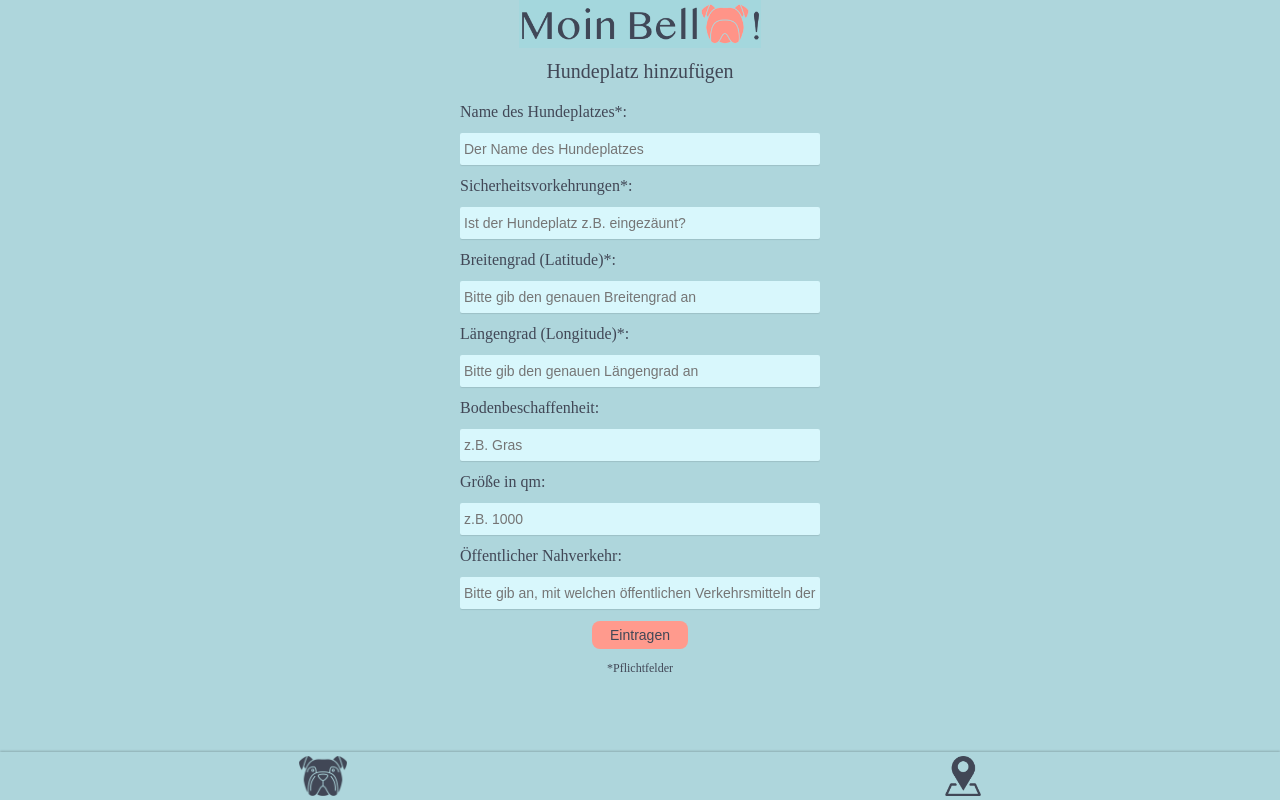
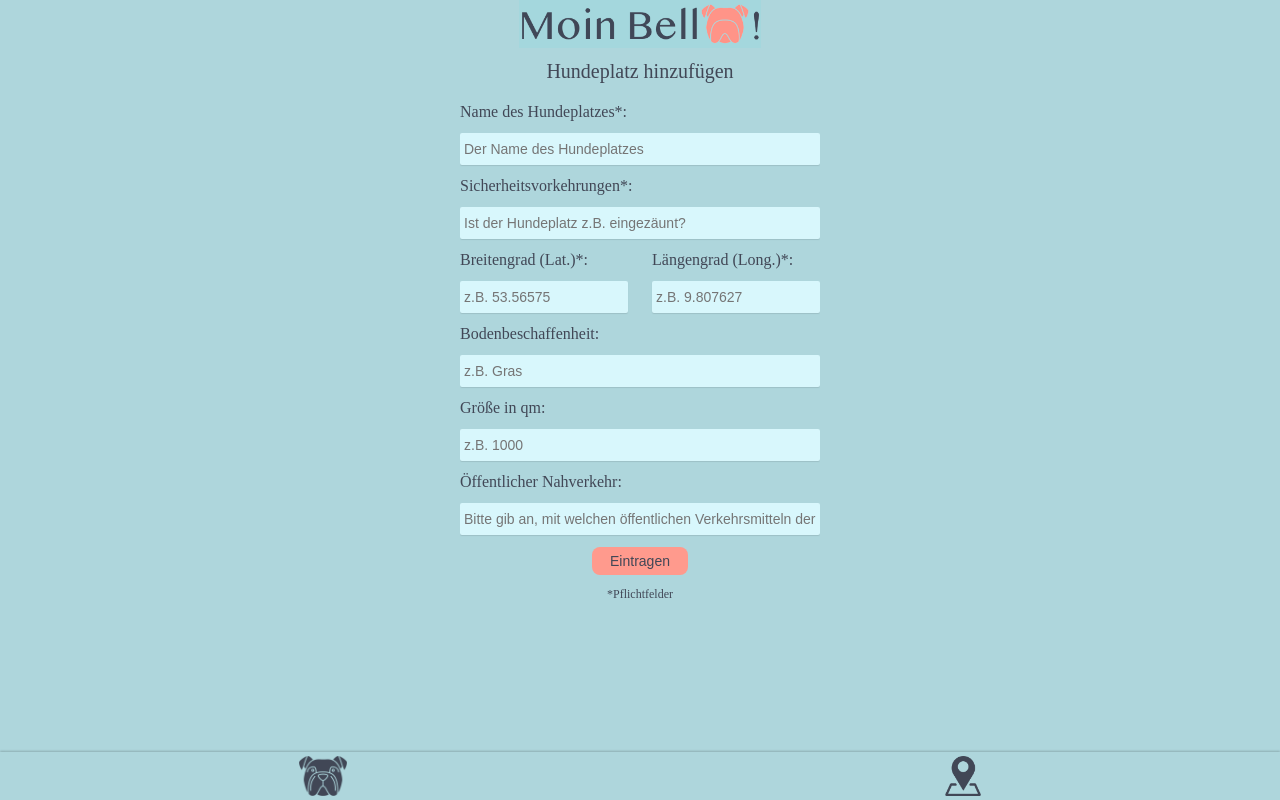
Before and after one commit to angelinakropmanns/moinbella, a React (Create React App) app: page /create-place in a window 1280 px wide. Built offline with nearby package versions, Linux system fonts and the light colour scheme.

Commit message:
restructure create place form

```diff
--- a/src/pages/CreatePlacePage.js
+++ b/src/pages/CreatePlacePage.js
@@ -39,26 +39,30 @@ export default function CreatePlacePage() {
           placeholder="Ist der Hundeplatz z.B. eingezäunt?"
           required
         />
-        <label htmlFor="lat">Breitengrad (Latitude)*:</label>
-        <InputStyled
+        <CoordinatesContainerLatStyled>
+          <label htmlFor="lat">Breitengrad (Lat.)*:</label>
+          <CoordinatesInputLatStyled
             id="lat"
             name="lat"
             type="number"
             value={place.lat}
             onChange={handleChange}
-          placeholder="Bitte gib den genauen Breitengrad an"
+            placeholder="z.B. 53.56575"
             required
           />
-        <label htmlFor="long">Längengrad (Longitude)*:</label>
-        <InputStyled
+        </CoordinatesContainerLatStyled>
+        <CoordinatesContainerLongStyled>
+          <label htmlFor="long">Längengrad (Long.)*:</label>
+          <CoordinatesInputLongStyled
             id="long"
             name="long"
             type="number"
             value={place.long}
             onChange={handleChange}
-          placeholder="Bitte gib den genauen Längengrad an"
+            placeholder="z.B. 9.807627"
             required
           />
+        </CoordinatesContainerLongStyled>
         <label htmlFor="ground">Bodenbeschaffenheit:</label>
         <InputStyled
           id="ground"
@@ -133,6 +137,52 @@ const InputStyled = styled.input`
   background-color: #d8f7fc;
   color: #353b40;
 `
+const CoordinatesInputLatStyled = styled.input`
+  height: 32px;
+  width: 168px;
+  border: 0;
+  border-radius: 2px;
+  padding: 4px;
+  font-family: sans-serif;
+  font-size: 14px;
+  font-weight: 100;
+  margin-top: 12px;
+  margin-bottom: 12px;
+  box-shadow: 0 1px 1px 0 rgba(0, 0, 0, 0.1);
+  background-color: #d8f7fc;
+  color: #353b40;
+`
+const CoordinatesInputLongStyled = styled.input`
+  height: 32px;
+  width: 168px;
+  border: 0;
+  border-radius: 2px;
+  padding: 4px;
+  font-family: sans-serif;
+  font-size: 14px;
+  font-weight: 100;
+  margin-top: 12px;
+  margin-bottom: 12px;
+  margin-left: 24px;
+  box-shadow: 0 1px 1px 0 rgba(0, 0, 0, 0.1);
+  background-color: #d8f7fc;
+  color: #353b40;
+`
+
+const CoordinatesContainerLatStyled = styled.div`
+  display: inline-block;
+  label {
+    display: block;
+  }
+`
+
+const CoordinatesContainerLongStyled = styled.div`
+  display: inline-block;
+  label {
+    display: block;
+    margin-left: 24px;
+  }
+`
 
 const TextStyled = styled.p`
   font-size: 12px;
```
Lines whose indentation alone changed are shown as unchanged.
